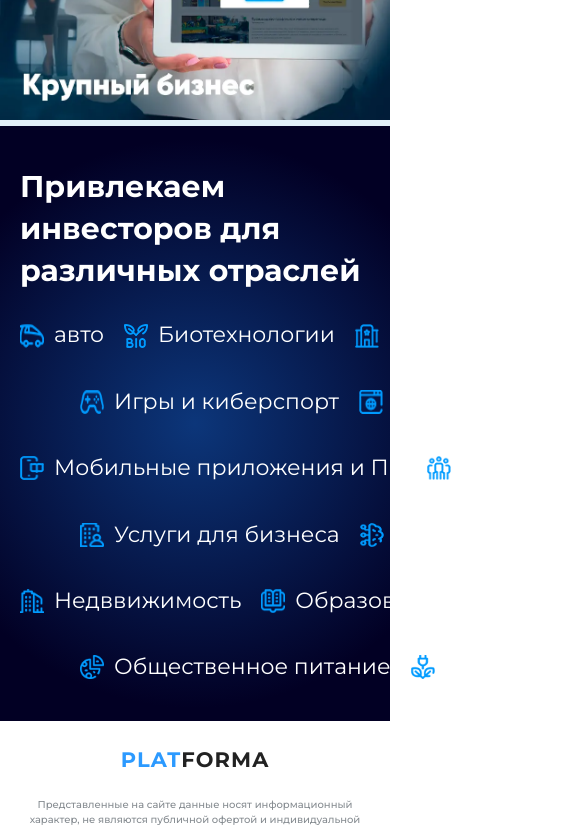
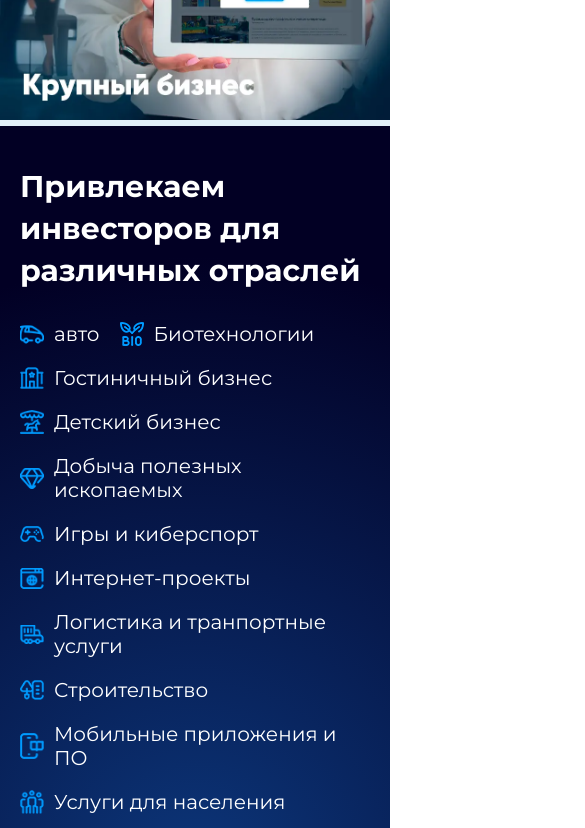
Before and after one commit to den10004/invest, a Next.js app: page /invest in a window 390 px wide. Shown: the part 3820-4648 px from the top of the page, 585 px wide, since content can reach past the window. Built offline with nearby package versions, Linux system fonts and the light colour scheme.

Commit message:
лендинг список

```diff
--- a/components/invest-components/Industries/style.css
+++ b/components/invest-components/Industries/style.css
@@ -1,6 +1,7 @@
 .industries {
     background: rgb(12, 54, 122);
     background: radial-gradient(circle, rgba(12, 54, 122, 1) 0%, rgba(2, 0, 36, 1) 80%);
+    padding-bottom: 140px;
 }
 
 .industries__list {
@@ -25,10 +26,30 @@
 .industries__list>li>div img {
     margin-right: 10px;
     width: 24px;
+    height: auto;
 }
 
 .ml {
     margin-left: 60px;
+}
+
+@media screen and (max-width: 1600px) {
+    .industries__list {
+        width: 100%;
+    }
+}
+
+@media screen and (max-width: 1400px) {
+    .industries {
+        padding-bottom: 100px;
+    }
+}
+
+
+@media screen and (max-width: 1440px) {
+    .ml {
+        margin-left: 0px;
+    }
 }
 
 @media screen and (max-width: 1280px) {
@@ -38,8 +59,35 @@
 }
 
 
+
+@media screen and (max-width: 1024px) {
+    .industries__list li {
+        margin: 0 20px 20px 0;
+    }
+
+    .industries__list>li div {
+        font-size: 20px;
+    }
+}
+
+
+
+@media screen and (max-width: 768px) {
+    .industries {
+        padding-bottom: 60px;
+    }
+}
+
+
 @media screen and (max-width: 845px) {
     .industries__list {
         margin-top: 30px;
     }
 }
+
+
+@media screen and (max-width: 425px) {
+    .industries {
+        padding-bottom: 30px;
+    }
+}
```
